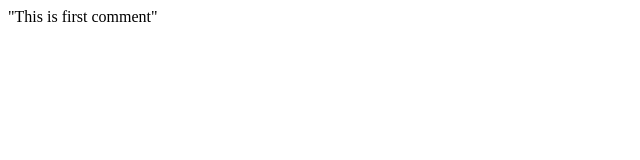
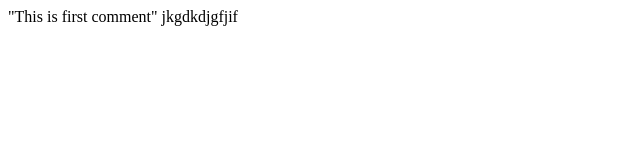
Before and after one commit to ajaxamsterdamsergey/frontendtest, a plain HTML site: page index.html in a window 1280 px wide. Shown: the whole page, without its empty margins (0-640 px from the left). Drawn offline with Linux system fonts and the light colour scheme.

Commit message:
Update index.html

```diff
--- a/index.html
+++ b/index.html
@@ -8,5 +8,6 @@
 </head>
 <body>
     "This is  first comment"
+    jkgdkdjgfjif
 </body>
 </html>
```
